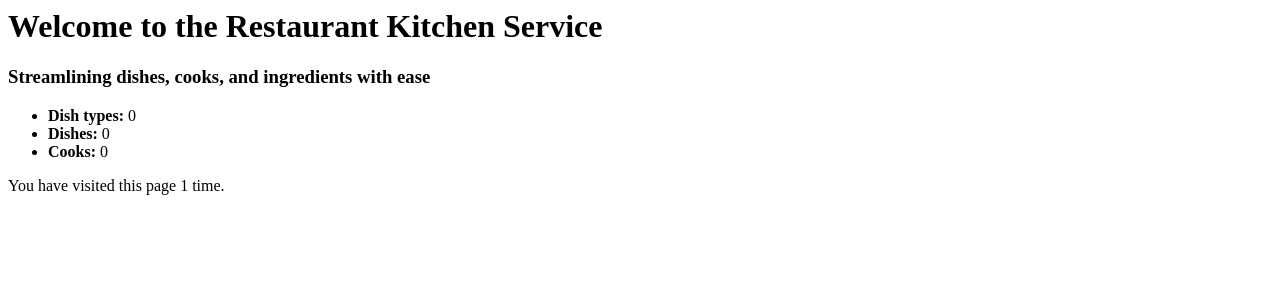
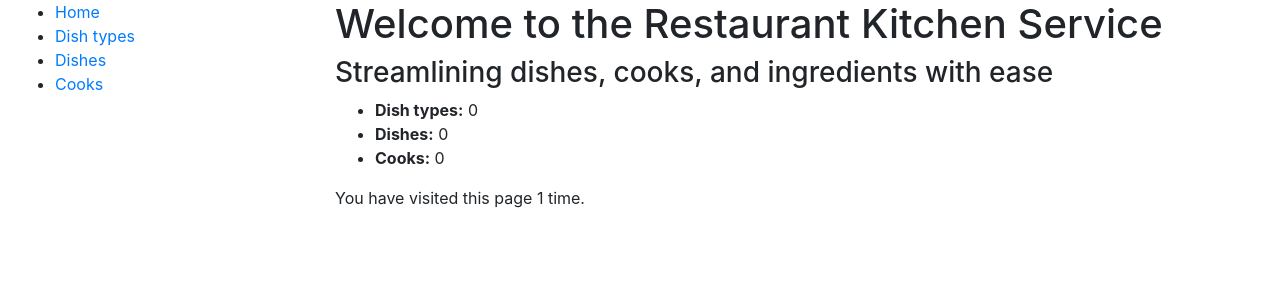
Before and after one commit to MarianaAB19/restaurant-kitchen-service, a Django app: page /catalog/ in a window 1280 px wide. Shown: the top 300 px of the page. Run offline with Django 5.2, Linux system fonts and the light colour scheme; data that the repository does not hold is empty.

Commit message:
create base.html & update index.html to extend it

```diff
--- /dev/null
+++ b/templates/base.html
@@ -0,0 +1,42 @@
+<!DOCTYPE html>
+<html lang="en">
+<head>
+    {% block title %}
+        <title>Restaurant Kitchen Service</title>
+    {% endblock %}
+    <meta charset="utf-8">
+    <meta name="viewport" content="width=device-width, initial-scale=1">
+    <link rel="stylesheet"
+          href="https://cdn.jsdelivr.net/npm/bootstrap@4.6.2/dist/css/bootstrap.min.css"
+          integrity="sha384-xOolHFLEh07PJGoPkLv1IbcEPTNtaed2xpHsD9ESMhqIYd0nLMwNLD69Npy4HI+N"
+          crossorigin="anonymous">
+</head>
+<body>
+<div class="container-fluid">
+  <div class="row">
+    <div class="col-sm-3">
+      {% block sidebar %}
+        <ul>
+          <li>
+            <a href="{% url 'catalog:index' %}">Home</a>
+          </li>
+          <li>
+            <a href="#">Dish types</a>
+          </li>
+          <li>
+            <a href="#">Dishes</a>
+          </li>
+          <li>
+            <a href="#">Cooks</a>
+          </li>
+        </ul>
+      {% endblock %}
+    </div>
+    <div class="col-sm-9">
+      {% block content %}
+      {% endblock %}
+    </div>
+  </div>
+</div>
+</body>
+</html>
--- a/templates/catalog/index.html
+++ b/templates/catalog/index.html
@@ -1,4 +1,8 @@
-<html>
+{% extends "base.html" %}
+{% block title %}
+    <title>Home page</title>
+{% endblock %}
+{% block content %}
 <h1>Welcome to the Restaurant Kitchen Service</h1>
     <h3>Streamlining dishes, cooks, and ingredients with ease</h3>
     <ul>
@@ -10,4 +14,4 @@
     <p>You have visited this page
         {{ num_visits }} time{{ num_visits|pluralize }}.
     </p>
-</html>
+{% endblock %}
```
